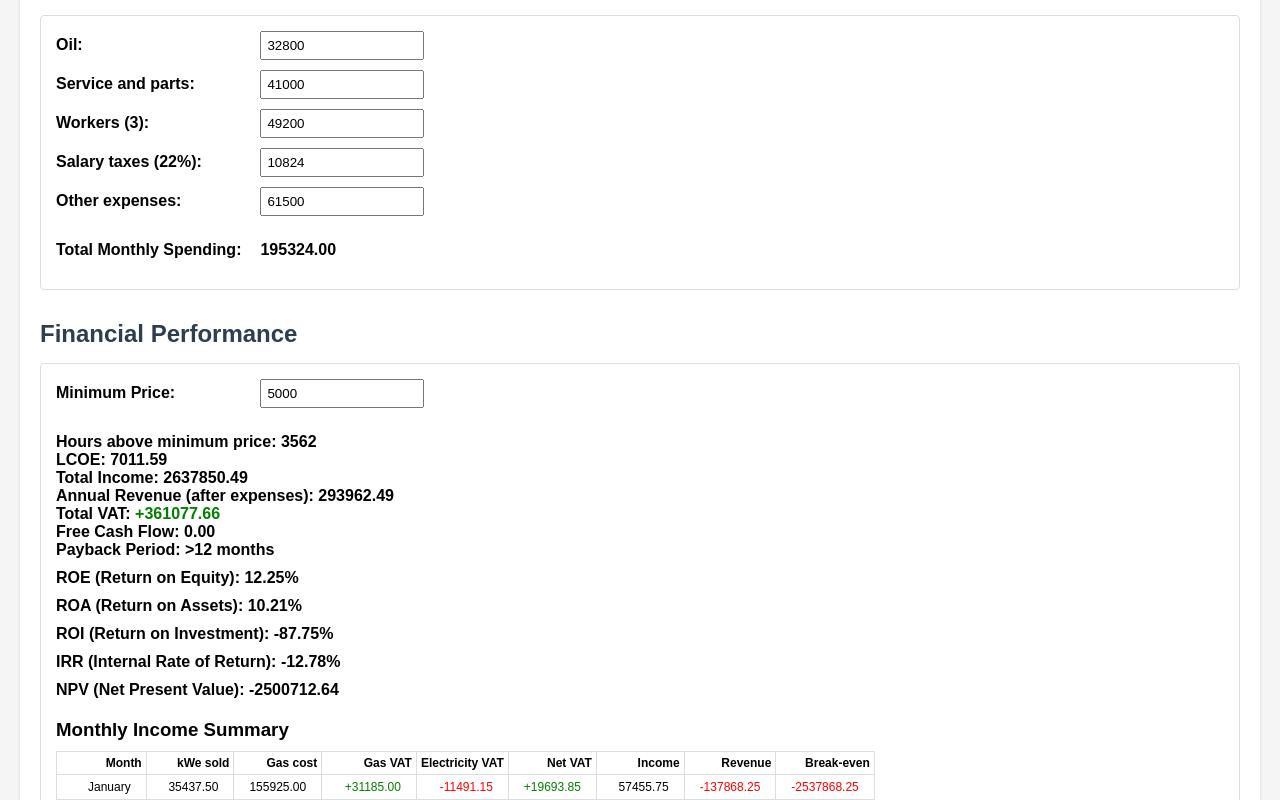
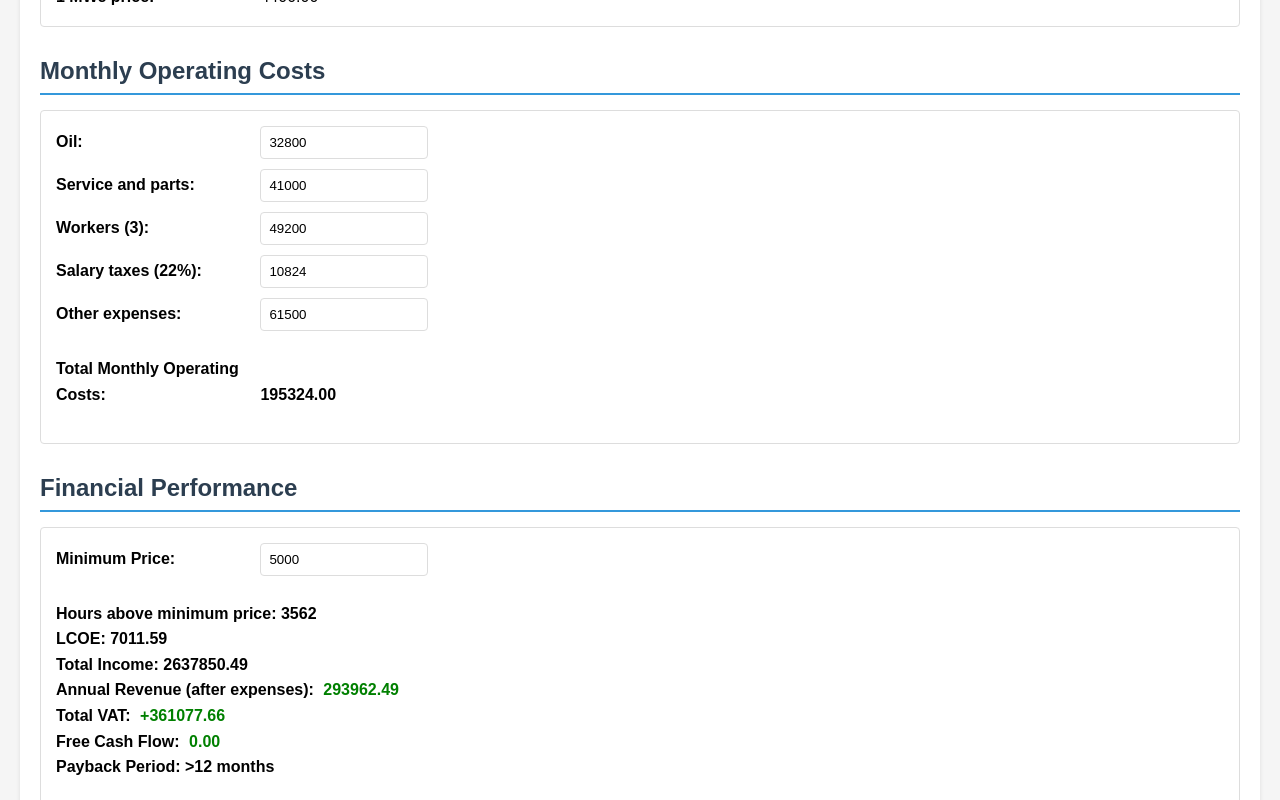
Before and after one commit to wenew88/power, a plain HTML site: page index.html in a window 1280 px wide. Shown: the part 720-1520 px from the top of the page. Drawn offline with nearby package versions, Linux system fonts and the light colour scheme.

Commit message:
Add files via upload

```diff
--- a/index.html
+++ b/index.html
@@ -6,35 +6,126 @@
     <title>Power Plant Economic Analysis Dashboard</title>
     <script src="https://cdnjs.cloudflare.com/ajax/libs/PapaParse/5.4.1/papaparse.min.js"></script>
     <style>
-        body { font-family: Arial; margin: 20px; background: #f5f5f5; }
-        .container { max-width: 1400px; margin: 0 auto; background: white; padding: 20px; border-radius: 8px; box-shadow: 0 2px 4px rgba(0,0,0,0.1); }
-        .section { margin-bottom: 30px; padding: 15px; border: 1px solid #ddd; border-radius: 4px; }
-        label { display: inline-block; width: 200px; font-weight: bold; }
-        input { padding: 5px; width: 150px; margin-bottom: 10px; }
-        select { padding: 5px; width: 200px; margin-bottom: 10px; font-size: 14px; }
-        table { border-collapse: collapse; width: 100%; font-size: 12px; }
-        th, td { border: 1px solid #ddd; padding: 4px; text-align: right; }
-        .highlighted { background-color: #90EE90; }
-        .results { font-weight: bold; margin: 15px 0; }
-        .table-container { overflow-x: auto; max-height: 600px; overflow-y: auto; }
-        .monthly-summary { margin: 20px 0; }
-        .monthly-summary table { width: auto; margin: 10px 0; }
-        .monthly-summary td { padding: 5px 15px; }
-        .monthly-summary h3 { margin: 0 0 10px 0; }
-        #loading { display: none; color: #666; margin: 10px 0; font-style: italic; }
-        .financial-metric { margin-top: 10px; }
-        .metric-value { font-weight: bold; }
-        .metric-positive { color: green; }
-        .metric-negative { color: red; }
-        .section-title { color: #2c3e50; margin-bottom: 15px; }
-        .info-text { font-size: 12px; color: #666; margin-top: 5px; }
+        body {
+            font-family: Arial, sans-serif;
+            margin: 20px;
+            background: #f5f5f5;
+        }
+        .container {
+            max-width: 1400px;
+            margin: 0 auto;
+            background: white;
+            padding: 20px;
+            border-radius: 8px;
+            box-shadow: 0 2px 4px rgba(0,0,0,0.1);
+        }
+        .section {
+            margin-bottom: 30px;
+            padding: 15px;
+            border: 1px solid #ddd;
+            border-radius: 4px;
+            background: white;
+        }
+        .section-title {
+            color: #2c3e50;
+            margin-bottom: 15px;
+            padding-bottom: 8px;
+            border-bottom: 2px solid #3498db;
+            font-weight: 600;
+        }
+        label {
+            display: inline-block;
+            width: 200px;
+            font-weight: bold;
+            margin-bottom: 5px;
+        }
+        input {
+            padding: 8px;
+            width: 150px;
+            margin-bottom: 10px;
+            border: 1px solid #ddd;
+            border-radius: 4px;
+        }
+        select {
+            padding: 8px;
+            width: 200px;
+            margin-bottom: 10px;
+            font-size: 14px;
+            border: 1px solid #ddd;
+            border-radius: 4px;
+        }
+        table {
+            border-collapse: collapse;
+            width: 100%;
+            font-size: 12px;
+            margin: 10px 0;
+        }
+        th, td {
+            border: 1px solid #ddd;
+            padding: 8px;
+            text-align: right;
+        }
+        th {
+            background-color: #f8f9fa;
+            font-weight: bold;
+        }
+        .highlighted {
+            background-color: #90EE90;
+        }
+        .results {
+            font-weight: bold;
+            margin: 15px 0;
+            line-height: 1.6;
+        }
+        .table-container {
+            overflow-x: auto;
+            max-height: 600px;
+            overflow-y: auto;
+            margin-top: 20px;
+        }
+        .monthly-summary {
+            margin: 20px 0;
+        }
+        .monthly-summary table {
+            width: auto;
+            margin: 10px 0;
+        }
+        .monthly-summary td {
+            padding: 8px 15px;
+        }
+        .monthly-summary h3 {
+            margin: 0 0 10px 0;
+            color: #2c3e50;
+        }
+        #loading {
+            display: none;
+            color: #666;
+            margin: 10px 0;
+            font-style: italic;
+        }
+        .financial-metric {
+            margin-top: 10px;
+            padding: 5px 0;
+        }
+        .metric-value {
+            font-weight: bold;
+            padding: 0 5px;
+        }
+        .info-text {
+            font-size: 12px;
+            color: #666;
+            margin-top: 5px;
+        }
+        .positive { color: #28a745; }
+        .negative { color: #dc3545; }
+        .neutral { color: #6c757d; }
     </style>
 </head>
 <body>
     <div class="container">
         <h1 class="section-title">Power Plant Economic Analysis Dashboard</h1>
 
-        <h2 class="section-title">Variables</h2>
+        <h2 class="section-title">Input Parameters</h2>
         <div class="section">
             <div>
                 <label>Number of Engines:</label>
@@ -70,7 +161,7 @@
             </div>
         </div>
 
-        <h2 class="section-title">Results</h2>
+        <h2 class="section-title">Key Project Metrics</h2>
         <div class="section">
             <div>
                 <label>Generation kWe:</label>
@@ -94,7 +185,7 @@
             </div>
         </div>
 
-        <h2 class="section-title">Monthly Spending</h2>
+        <h2 class="section-title">Monthly Operating Costs</h2>
         <div class="section">
             <div>
                 <label>Oil:</label>
@@ -117,7 +208,7 @@
                 <input type="number" id="otherCost" value="61500">
             </div>
             <div class="results">
-                <label>Total Monthly Spending:</label>
+                <label>Total Monthly Operating Costs:</label>
                 <span id="totalSpending">0</span>
             </div>
         </div>
@@ -133,9 +224,9 @@
                 <div>Hours above minimum price: <span id="hourCount">0</span></div>
                 <div>LCOE: <span id="lcoe">0</span></div>
                 <div>Total Income: <span id="totalIncome">0</span></div>
-                <div>Annual Revenue (after expenses): <span id="totalRevenue">0</span></div>
-                <div>Total VAT: <span id="totalVAT">0</span></div>
-                <div>Free Cash Flow: <span id="freeCashFlow">0</span></div>
+                <div>Annual Revenue (after expenses): <span id="totalRevenue" class="metric-value">0</span></div>
+                <div>Total VAT: <span id="totalVAT" class="metric-value">0</span></div>
+                <div>Free Cash Flow: <span id="freeCashFlow" class="metric-value">0</span></div>
                 <div>Payback Period: <span id="paybackPeriod">0</span> months</div>
                 <div class="financial-metric">ROE (Return on Equity): <span id="roe" class="metric-value">0</span>%</div>
                 <div class="financial-metric">ROA (Return on Assets): <span id="roa" class="metric-value">0</span>%</div>
@@ -433,13 +524,22 @@
             document.getElementById('hourCount').textContent = hoursCount;
             document.getElementById('lcoe').textContent = lcoe;
             document.getElementById('totalIncome').textContent = totalIncome.toFixed(2);
-            document.getElementById('totalRevenue').textContent = annualRevenue.toFixed(2);
 
+            // Annual Revenue styling
+            const totalRevenueElement = document.getElementById('totalRevenue');
+            totalRevenueElement.style.color = annualRevenue > 0 ? 'green' : annualRevenue < 0 ? 'red' : 'black';
+            totalRevenueElement.textContent = annualRevenue.toFixed(2);
+
+            // Total VAT styling
             const totalVATElement = document.getElementById('totalVAT');
-            totalVATElement.style.color = totalVAT < 0 ? 'red' : totalVAT > 0 ? 'green' : 'black';
+            totalVATElement.style.color = totalVAT > 0 ? 'green' : totalVAT < 0 ? 'red' : 'black';
             totalVATElement.textContent = `${totalVAT >= 0 ? '+' : '-'}${Math.abs(totalVAT).toFixed(2)}`;
 
-            document.getElementById('freeCashFlow').textContent = freeCashFlow <= 0 ? `+${Math.abs(freeCashFlow).toFixed(2)}` : '0.00';
+            // Free Cash Flow styling
+            const freeCashFlowElement = document.getElementById('freeCashFlow');
+            freeCashFlowElement.style.color = freeCashFlow < 0 ? 'red' : 'green';
+            freeCashFlowElement.textContent = freeCashFlow <= 0 ? `+${Math.abs(freeCashFlow).toFixed(2)}` : '0.00';
+
             document.getElementById('paybackPeriod').textContent = paybackPeriod;
             document.getElementById('roe').textContent = roe.toFixed(2);
             document.getElementById('roa').textContent = roa.toFixed(2);
```
